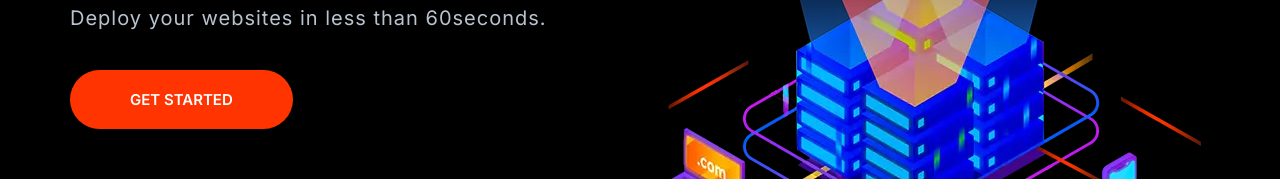
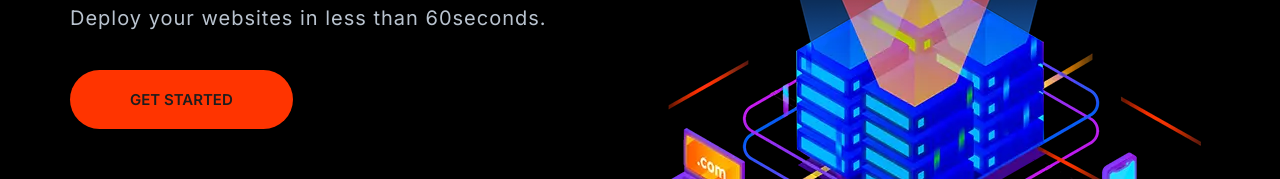
Before and after one commit to SomDhen/moshifyhosting, a website built with Parcel: page index.html in a window 1280 px wide. Shown: the part 331-510 px from the top of the page. Built offline with nearby package versions, Linux system fonts and the light colour scheme.

```diff
--- a/css/styles.css
+++ b/css/styles.css
@@ -259,7 +259,8 @@
 
 .btn--accent {
   background: var(--color-accent);
-  color: #fff;
+  /* color: #fff; */
+  color: #1d1d1d;
 }
 
 .btn--accent:hover {
```
